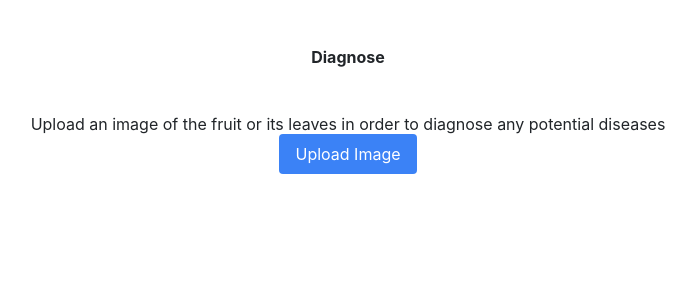
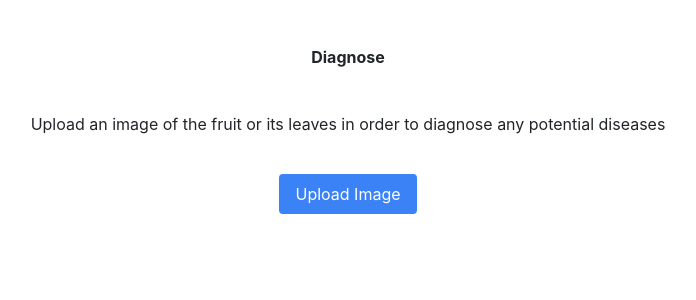
Before and after one commit to blueputty01/ai-farming-client, a React app: page /diagnose in a window 1280 px wide. Shown: the top 300 px of the page, without its empty margins (292-988 px from the left). Built offline with nearby package versions, Linux system fonts and the light colour scheme; the HTML template or start-up script is replaced by a standard one.

Commit message:
Updated Diagnose page

```diff
--- a/src/pages/diagnose/index.tsx
+++ b/src/pages/diagnose/index.tsx
@@ -6,7 +6,7 @@ export default function Diagnose() {
   return (
     <main className="flex-col text-center">
       <Navigate title="Diagnose"></Navigate>
-      <h1>
+      <h1 className="pb-10 5xl">
         Upload an image of the fruit or its leaves in order to diagnose any
         potential diseases
       </h1>
```
